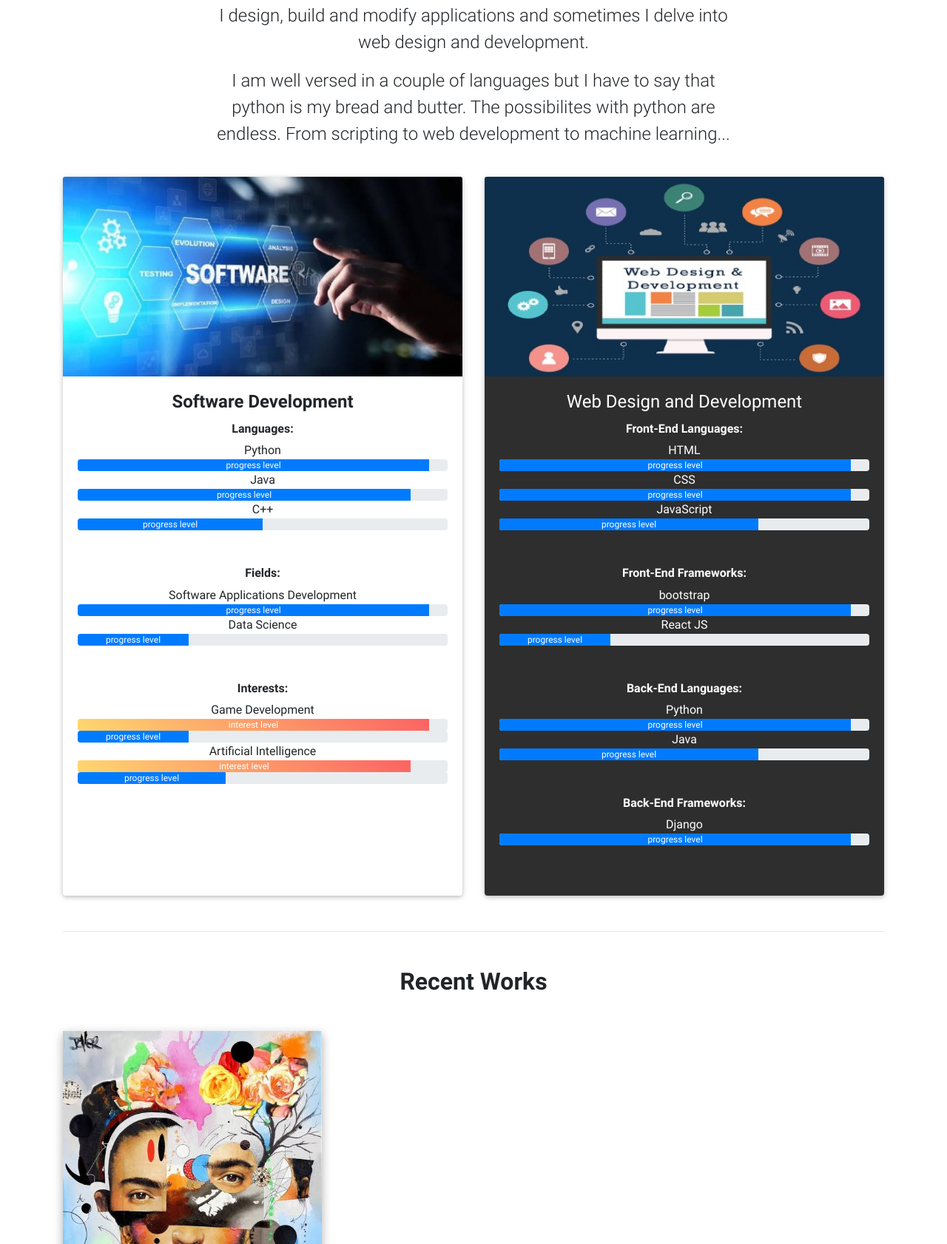
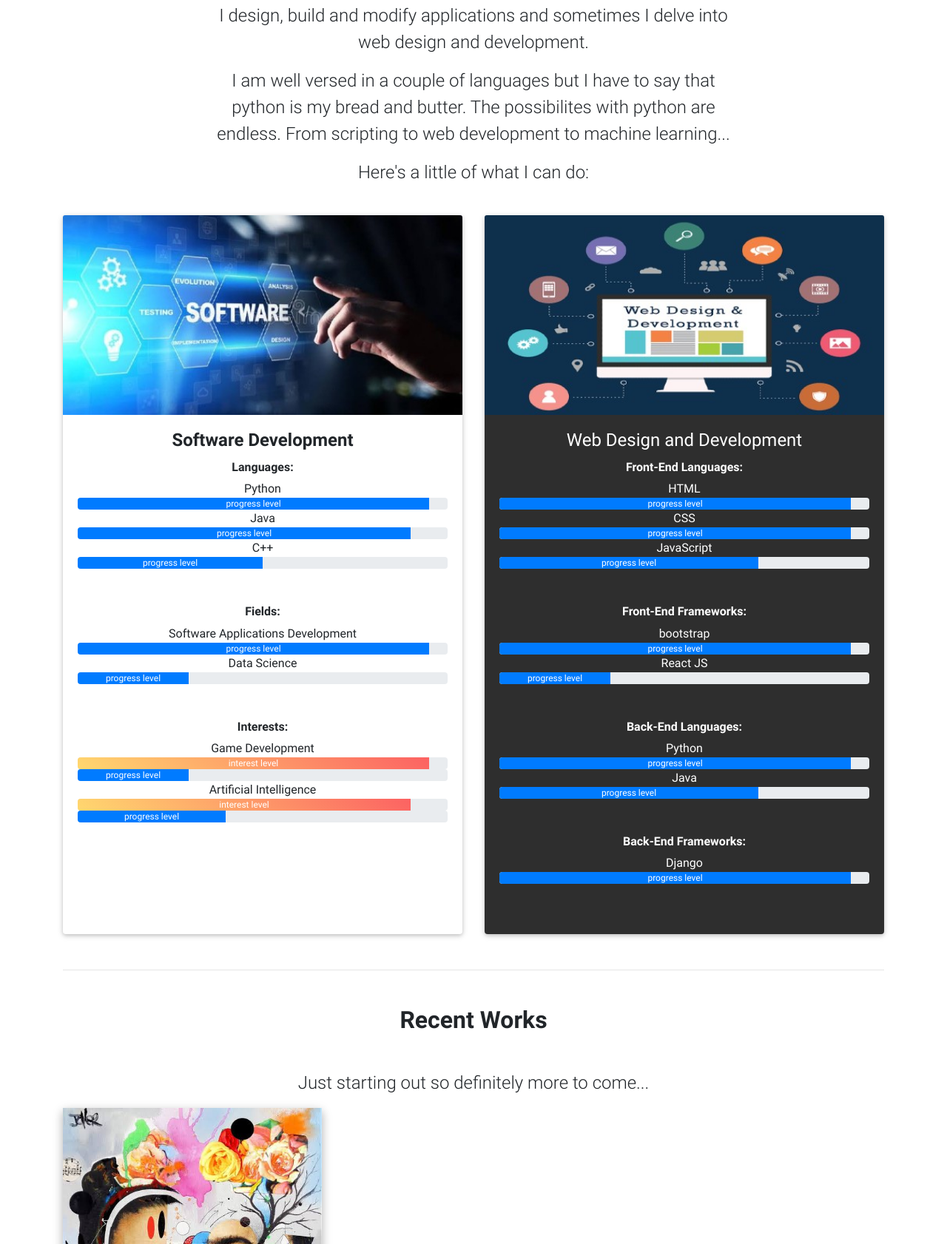
Before and after one commit to Ed-Mwaura/mdb-website-portfolio, a plain HTML site: page index.html in a window 1280 px wide. Shown: the part 931-2613 px from the top of the page at 74% size. Drawn offline with Linux system fonts and the light colour scheme.

Commit message:
slightly modified the what I do part

```diff
--- a/index.html
+++ b/index.html
@@ -119,6 +119,7 @@
 							and development.</p>
 					  <p class="intro-p">I am well versed in a couple of languages but I have to say that python is my bread and
 					  butter. The possibilites with python are endless. From scripting to web development to machine learning...</p>
+					  <p class="intro-p">Here's a little of what I can do:</p>
 
 				  </div>
 				  <!--Grid column-->
@@ -299,6 +300,8 @@
 
 			<h2 class="mb-5 font-weight-bold">Recent Works</h2>
 
+			<p class="intro-p">Just starting out so definitely more to come...</p>
+
 			  <!--Grid row-->
 			  <div class="row">
 
```
